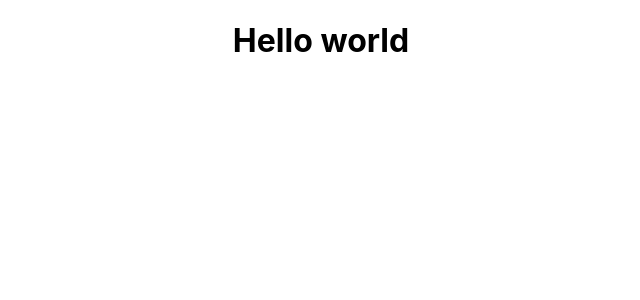
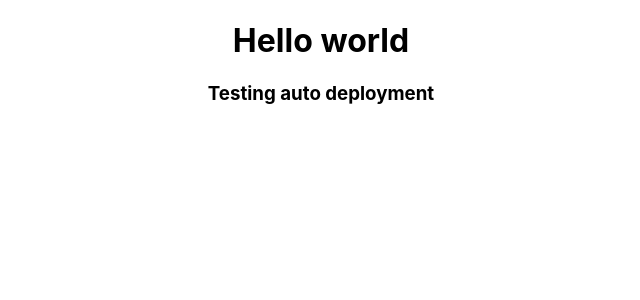
Before and after one commit to automationsDev/basic-react-app, a React (Vite) app: page / in a window 1280 px wide. Shown: the top 300 px of the page, without its empty margins (319-959 px from the left). Built offline with nearby package versions, Linux system fonts and the light colour scheme.

Commit message:
test deployment

```diff
--- a/src/app/App.jsx
+++ b/src/app/App.jsx
@@ -7,6 +7,7 @@
   return (
     <div className="App">
       <h1>Hello world</h1>
+      <h3>Testing auto deployment</h3>
     </div>
   )
 }
```
